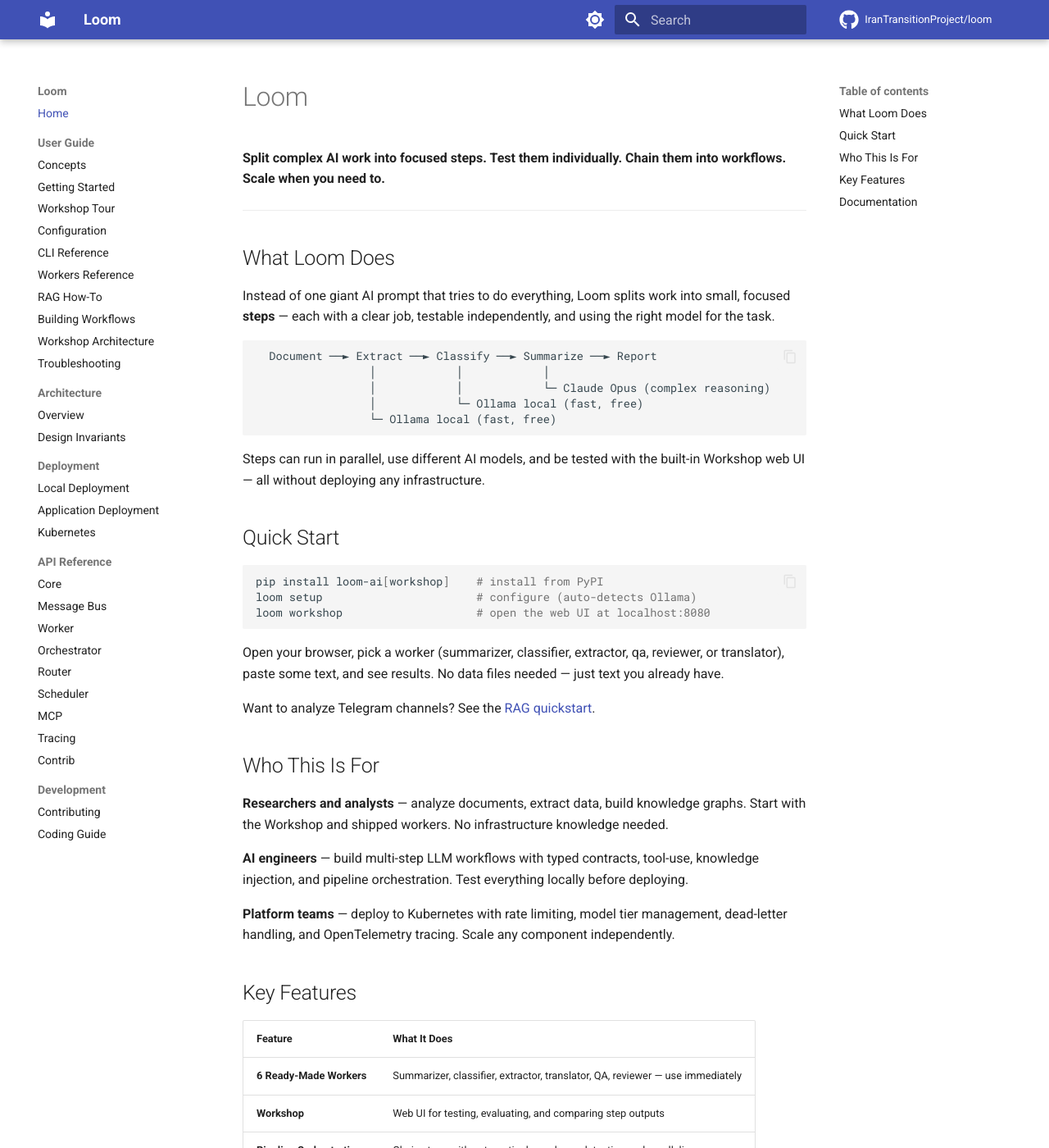
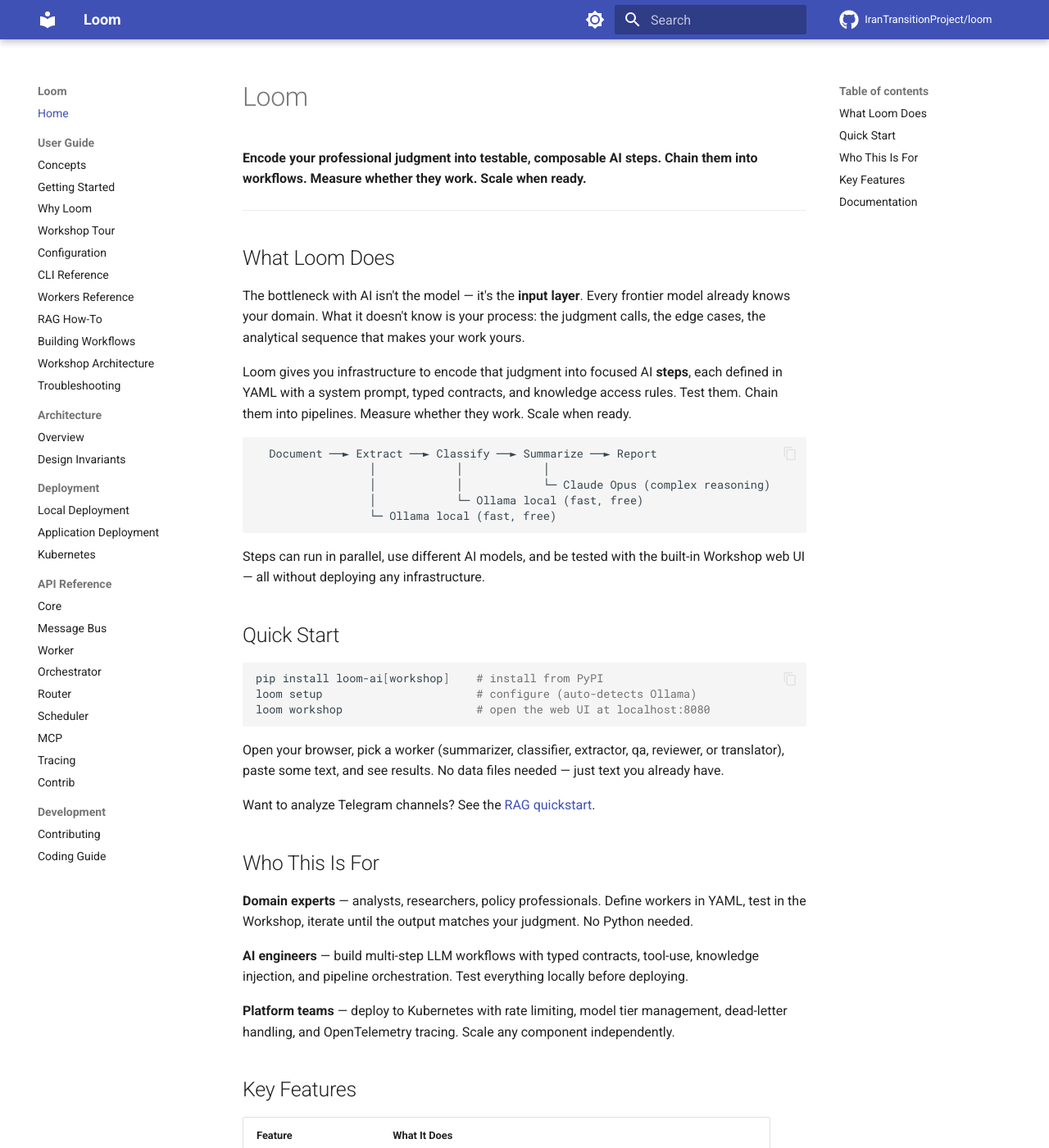
Before and after one commit to getheddle/heddle, an MkDocs documentation site: the page built from docs/index.md, in a window 1280 px wide and 1400 px high. Shown: the whole window at 82% size. Built offline with MkDocs 1.6.1 and Material for MkDocs 9.7.7, drawn with Linux system fonts in a browser that asks for light colours; comment, search, counter and statistics services are not loaded; some of the changed text lies outside the part shown.

Commit message:
docs: input-layer reframing, Why Loom comparison page
Reframes Loom's positioning from generic orchestration ("split complex
AI work into focused steps") to input-layer infrastructure ("encode
your professional judgment into testable AI steps"). This is specific,
defensible by the architecture, and not a claim competing frameworks
make.

Changes:
- README.md: new tagline, "The Problem Loom Solves" section, "Domain
  experts" as first persona, Knowledge Silos and Built-in Evaluation
  surfaced in features table
- docs/index.md: mirrors README's input-layer framing
- docs/WHY_LOOM.md: new comparison page — input layer problem,
  what most tools get wrong, what Loom does differently (skill files,
  compounding flywheel, blind audit, config-driven), honest "when not
  to use" guidance, comparison table vs LangChain/CrewAI/AutoGen
- docs/GETTING_STARTED.md: Why Loom link added to What's Next table
- mkdocs.yml: updated site_description, added Why Loom to nav

Co-Authored-By: Claude Opus 4.6 (1M context) <noreply@anthropic.com>

````diff
--- a/docs/index.md
+++ b/docs/index.md
@@ -1,14 +1,21 @@
 # Loom
 
-**Split complex AI work into focused steps. Test them individually. Chain them into workflows. Scale when you need to.**
+**Encode your professional judgment into testable, composable AI steps.
+Chain them into workflows. Measure whether they work. Scale when ready.**
 
 ---
 
 ## What Loom Does
 
-Instead of one giant AI prompt that tries to do everything, Loom splits work into
-small, focused **steps** — each with a clear job, testable independently, and
-using the right model for the task.
+The bottleneck with AI isn't the model — it's the **input layer**. Every
+frontier model already knows your domain. What it doesn't know is your
+process: the judgment calls, the edge cases, the analytical sequence that
+makes your work yours.
+
+Loom gives you infrastructure to encode that judgment into focused AI
+**steps**, each defined in YAML with a system prompt, typed contracts,
+and knowledge access rules. Test them. Chain them into pipelines. Measure
+whether they work. Scale when ready.
 
 ```text
   Document ──► Extract ──► Classify ──► Summarize ──► Report
@@ -37,9 +44,9 @@ Want to analyze Telegram channels? See the [RAG quickstart](GETTING_STARTED.md#r
 
 ## Who This Is For
 
-**Researchers and analysts** — analyze documents, extract data, build
-knowledge graphs. Start with the Workshop and shipped workers. No
-infrastructure knowledge needed.
+**Domain experts** — analysts, researchers, policy professionals. Define
+workers in YAML, test in the Workshop, iterate until the output matches
+your judgment. No Python needed.
 
 **AI engineers** — build multi-step LLM workflows with typed contracts,
 tool-use, knowledge injection, and pipeline orchestration. Test everything
@@ -55,12 +62,13 @@ component independently.
 |---------|-------------|
 | **6 Ready-Made Workers** | Summarizer, classifier, extractor, translator, QA, reviewer — use immediately |
 | **Workshop** | Web UI for testing, evaluating, and comparing step outputs |
+| **Built-in Evaluation** | Test suites, scoring, golden dataset baselines, regression detection |
+| **Config-Driven** | Define workers in YAML — no Python code needed for LLM steps |
+| **Knowledge Silos** | Per-worker access control; blind audit workers can't see what they're reviewing |
 | **Pipeline Orchestration** | Chain steps with automatic dependency detection and parallelism |
 | **Three Model Tiers** | Local (Ollama), Standard (Claude Sonnet), Frontier (Claude Opus) |
-| **Config-Driven** | Define workers in YAML — no Python code needed for LLM steps |
 | **RAG Pipeline** | Telegram channel ingestion, chunking, vector search |
 | **MCP Gateway** | Expose any workflow as an MCP server |
-| **Built-in Evaluation** | Test suites, scoring, regression detection via golden datasets |
 
 ## Documentation
 
@@ -70,6 +78,7 @@ Start here:
 |-------|-------------|
 | **[Concepts](CONCEPTS.md)** | How Loom works — the mental model in plain language |
 | **[Getting Started](GETTING_STARTED.md)** | Install, configure, and get your first result |
+| **[Why Loom?](WHY_LOOM.md)** | How Loom compares to other frameworks — and when not to use it |
 | **[Workshop Tour](WORKSHOP_TOUR.md)** | What each Workshop screen does and when to use it |
 | **[Workers Reference](workers-reference.md)** | 6 shipped workers with I/O schemas and examples |
 | **[CLI Reference](CLI_REFERENCE.md)** | All commands with every flag and default |
--- a/mkdocs.yml
+++ b/mkdocs.yml
@@ -1,5 +1,5 @@
 site_name: Loom
-site_description: Split complex AI work into focused steps — test, chain, and scale.
+site_description: Encode your professional judgment into testable, composable AI steps.
 site_url: https://irantransitionproject.github.io/loom/
 repo_url: https://github.com/IranTransitionProject/loom
 repo_name: IranTransitionProject/loom
@@ -72,6 +72,7 @@ nav:
   - User Guide:
     - Concepts: CONCEPTS.md
     - Getting Started: GETTING_STARTED.md
+    - Why Loom: WHY_LOOM.md
     - Workshop Tour: WORKSHOP_TOUR.md
     - Configuration: CONFIG.md
     - CLI Reference: CLI_REFERENCE.md
````
Also changed, not shown: README.md (+37 -22 lines), docs/GETTING_STARTED.md (+1 -0 lines), docs/WHY_LOOM.md (added, +177 -0 lines).
